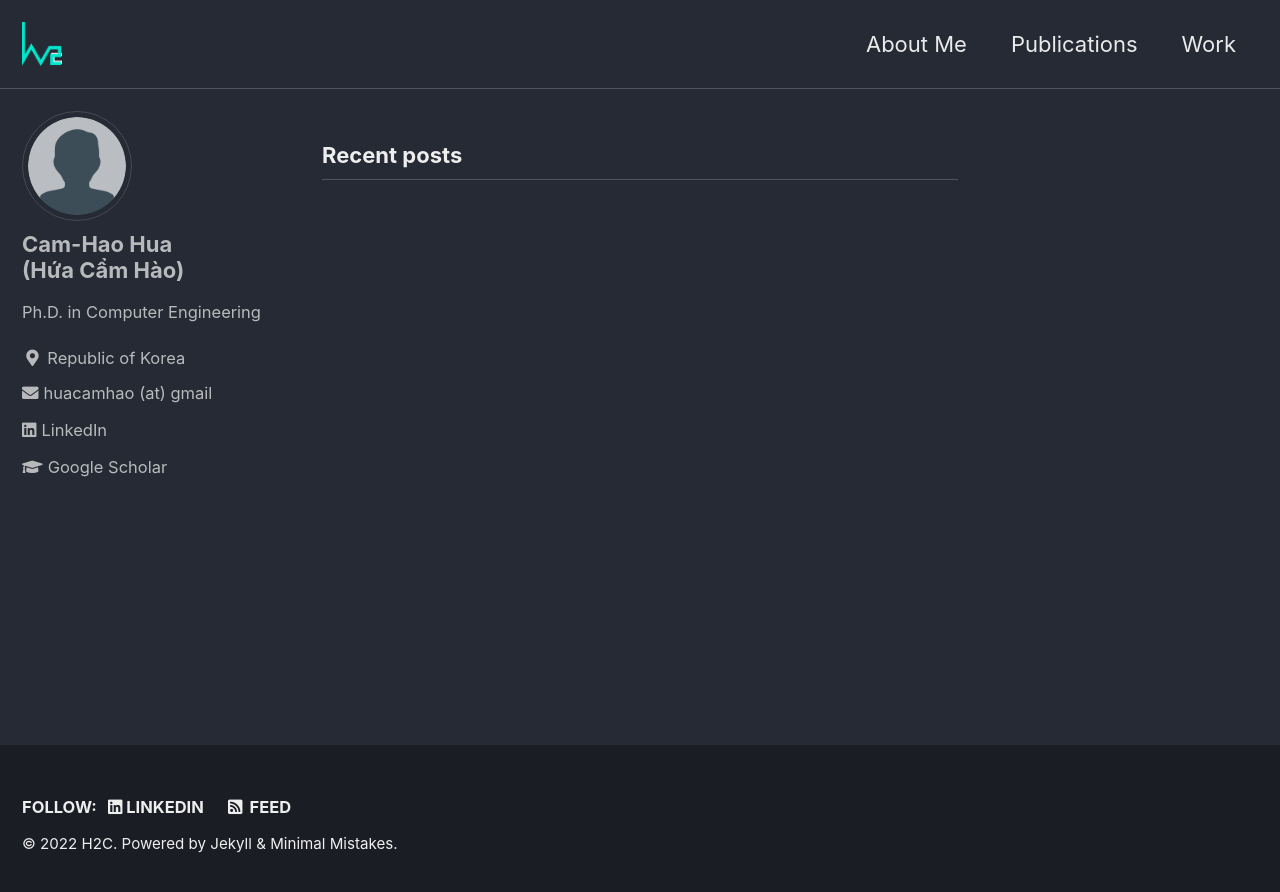
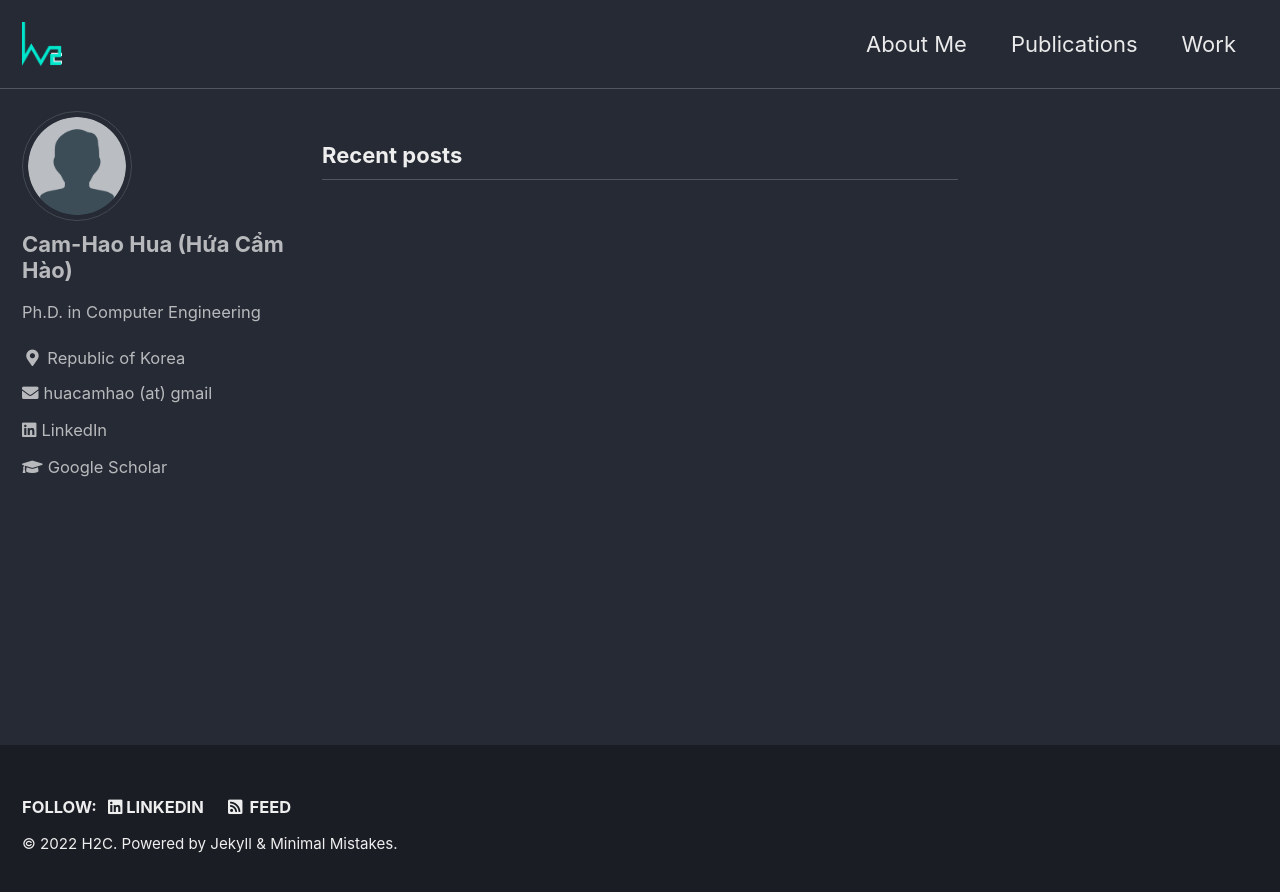
Before and after one commit to camhao168/camhao168.github.io, a Jekyll site: the page built from index.html, in a window 1280 px wide. Shown: the top 892 px of the page. Built offline with Jekyll 4.4.1, drawn with Linux system fonts in a browser that asks for light colours; cached includes are drawn as plain includes; the list of posts is cut into pages by our own code.

```diff
--- a/_config.yml
+++ b/_config.yml
@@ -106,7 +106,7 @@ analytics:
 
 # Site Author
 author:
-  name             : "Cam-Hao Hua<br>(Hứa Cẩm Hào)"
+  name             : "Cam-Hao Hua\n\n(Hứa Cẩm Hào)"
   avatar           : "/assets/images/bio-photo-anonymous.png" # path of avatar image
   bio              : "Ph.D. in Computer Engineering"
   location         : "Republic of Korea"
```
